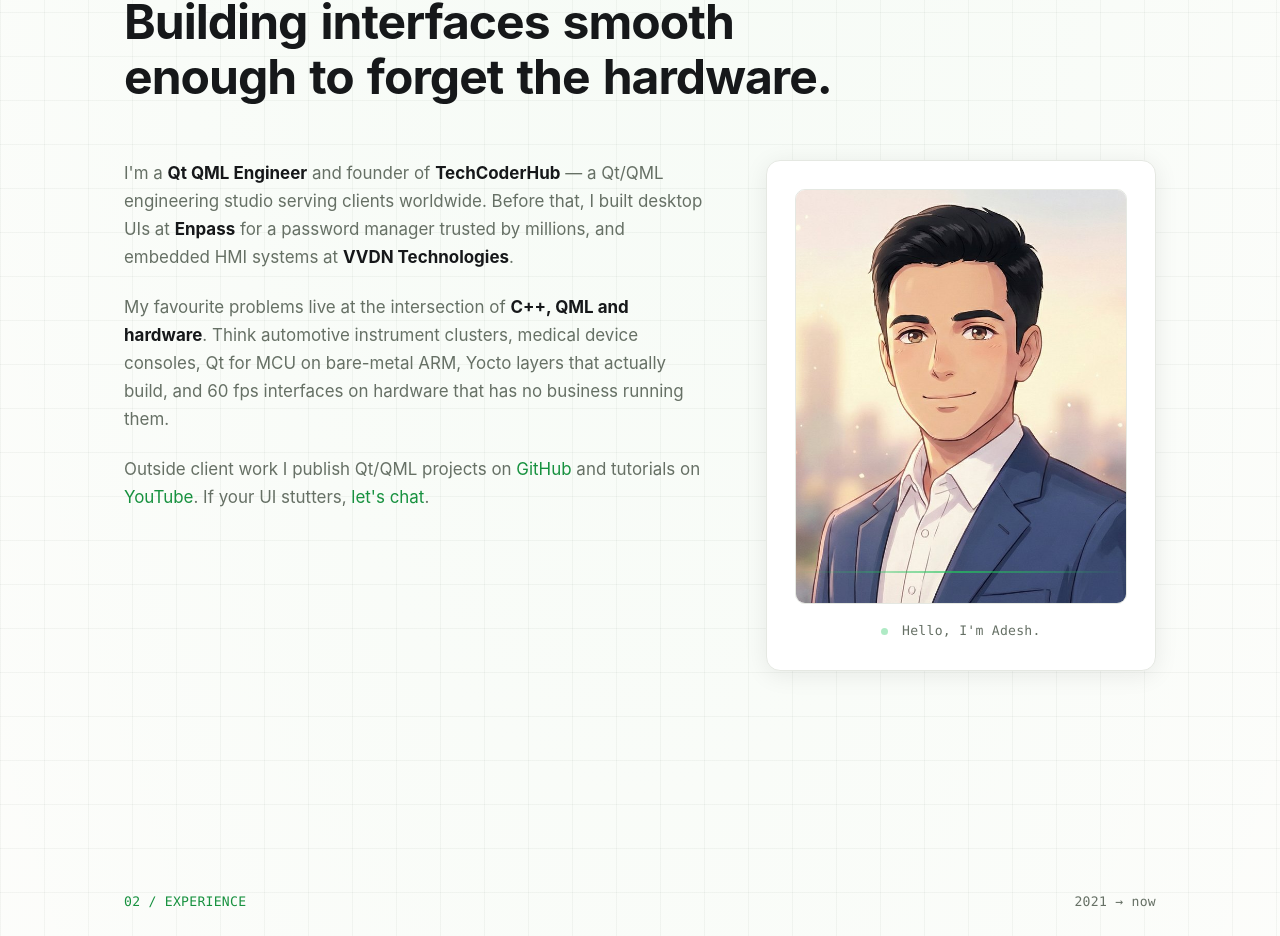
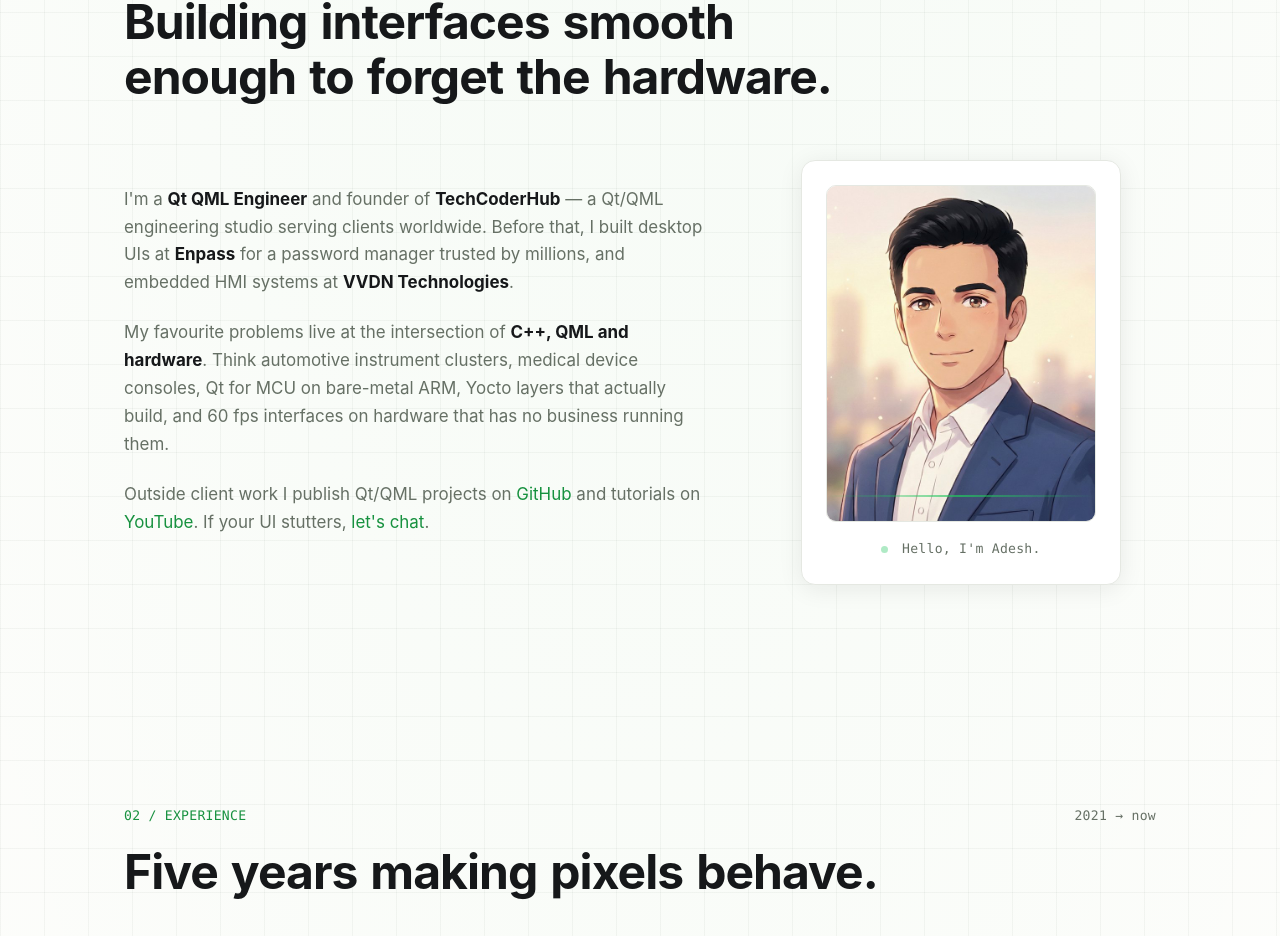
Before and after one commit to cppqtdev/Adesh, a React (Vite) app: page / in a window 1280 px wide. Shown: the part 956-1892 px from the top of the page. Built offline with nearby package versions, Linux system fonts and the light colour scheme; no server answers.

Commit message:
Center about photo card vertically and horizontally

```diff
--- a/src/index.css
+++ b/src/index.css
@@ -573,7 +573,12 @@ main,
   display: grid;
   grid-template-columns: 1.5fr 1fr;
   gap: 56px;
-  align-items: start;
+  align-items: center; /* vertical center against the text */
+}
+
+.about__card-wrap {
+  display: flex;
+  justify-content: center; /* horizontal center in the column */
 }
 
 .about__text p {
@@ -590,10 +595,12 @@ main,
   background: var(--panel);
   border: 1px solid var(--line);
   border-radius: var(--radius);
-  padding: 28px;
+  padding: 24px;
   text-align: center;
   transition: transform 0.3s ease, border-color 0.3s ease;
   box-shadow: 0 4px 24px var(--shadow);
+  width: 100%;
+  max-width: 320px;
 }
 
 .about__card:hover {
```
